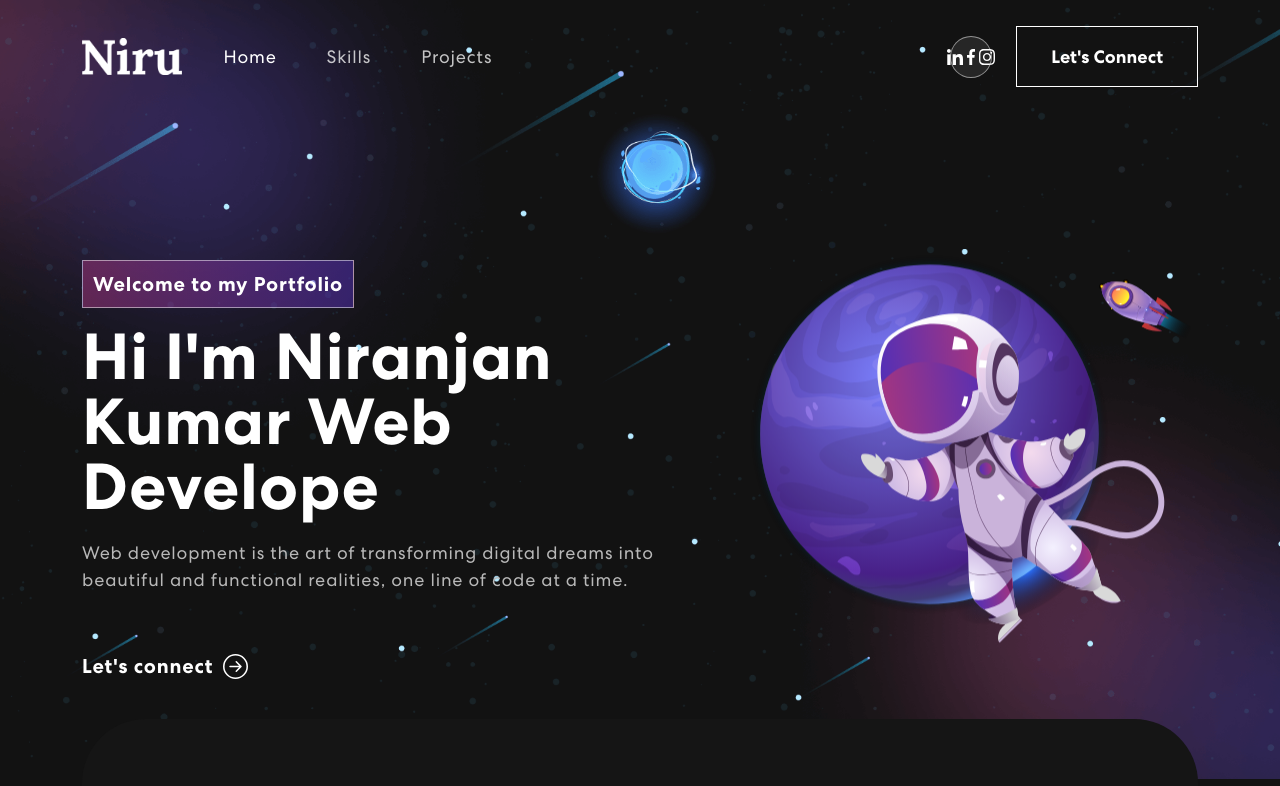
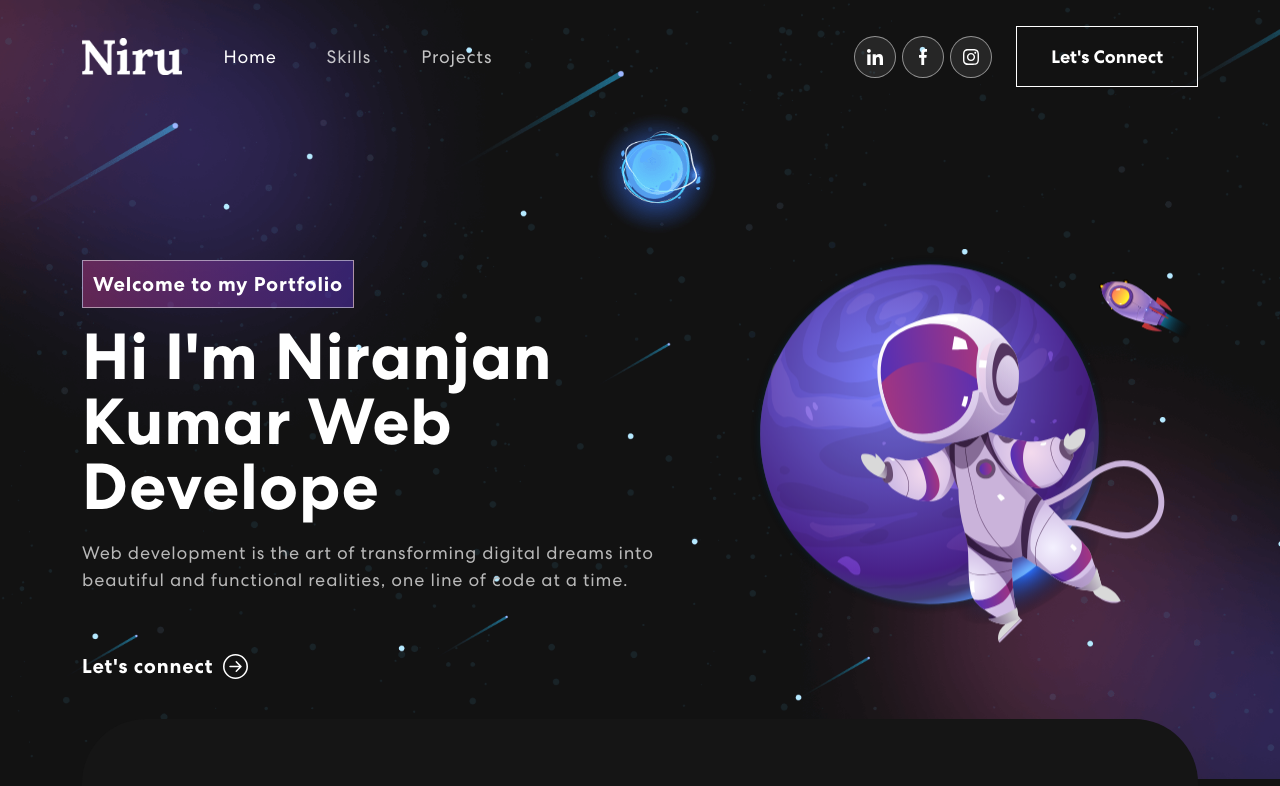
Before and after one commit to sinha-niranjan/personal-portfolio, a React (Create React App) app: page / in a window 1280 px wide. Shown: the top 786 px of the page. Built offline with nearby package versions, Linux system fonts and the light colour scheme.

Commit message:
added social links

```diff
--- a/src/components/NavBar.jsx
+++ b/src/components/NavBar.jsx
@@ -65,18 +65,21 @@ export const NavBar = () => {
           </Nav>
           <span className="navbar-text">
             <div className="social-icon">
-              <a href="#footer">
+              <a href="https://www.linkedin.com/in/niranjan-kumar-015675238/">
                 <img src={NavIcon1} alt=""></img>
+              </a>
+              <a href="https://www.facebook.com/niranjankumaraina">
                 <img src={NavIcon2} alt=""></img>
+              </a>
+              <a href="https://www.instagram.com/sinha_niranjankumar/">
                 <img src={NavIcon3} alt=""></img>
               </a>
             </div>
-            <Nav.Link
-              href="#connect">
-            <button className="vvd" onClick={() => console.log("connect")}>
-              {" "}
-              Let's Connect
-            </button>
+            <Nav.Link href="#connect">
+              <button className="vvd" onClick={() => console.log("connect")}>
+                {" "}
+                Let's Connect
+              </button>
             </Nav.Link>
           </span>
         </Navbar.Collapse>
```
